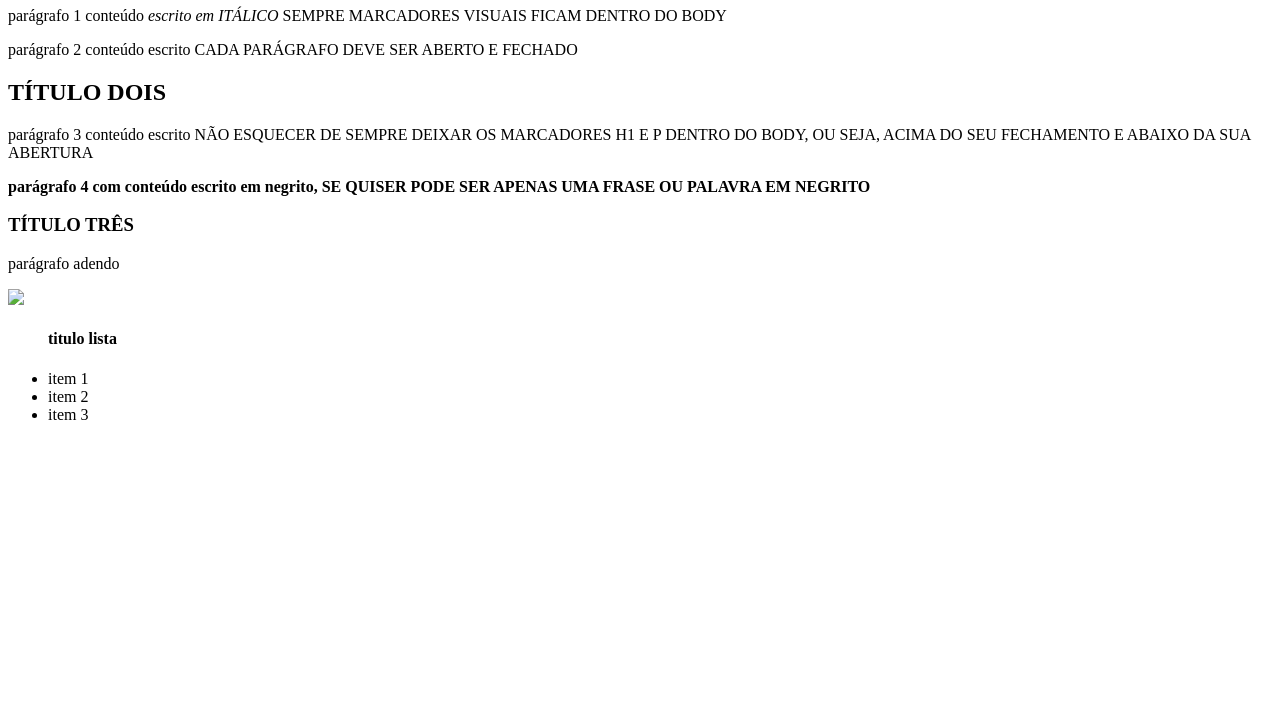
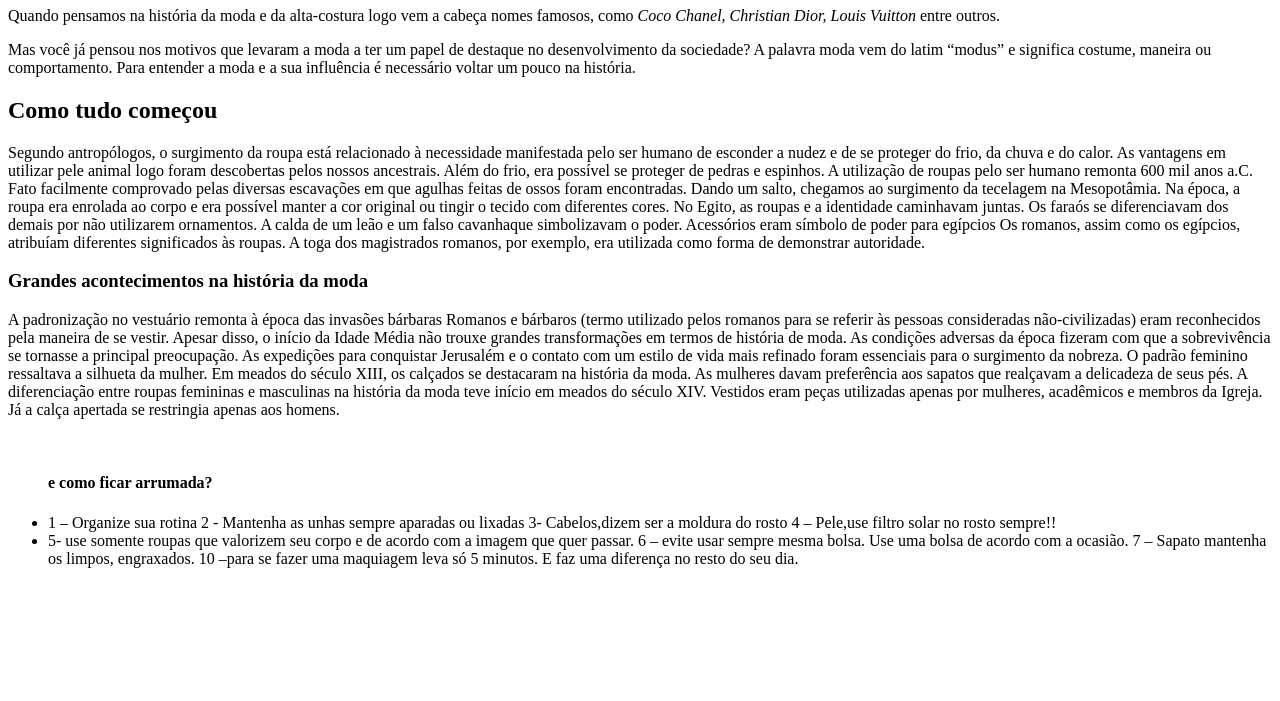
Before and after one commit to Dudax1/pensamentocomputacional2023, a plain HTML site: page index.html in a window 1280 px wide. Shown: the part 99-800 px from the top of the page. Drawn offline with Linux system fonts and the light colour scheme.

Commit message:
Update index.html

```diff
--- a/index.html
+++ b/index.html
@@ -4,8 +4,8 @@
     <meta charset="UTF-8">
     <meta http-equiv="X-UA-Compatible" content="IE=edge">
     <meta name="viewport" content="width=device-width, initial-scale=1.0">
-    <title>título estrutural que aparece na aba do navegador</title>
-    <link rel="stylesheet" href="isabela.css">
+    <title>historia da moda</title>
+    <link rel="stylesheet" href="maria.css">
 </head>
 
 <body>
@@ -14,22 +14,58 @@
 <a href="produtos.html"> produtos </a>
         <a href="link contato"> contato </a>
     </header>
-    <h1> titulo 1 principal do BODY, título visual </h1>
-    <p class="unicornio"> parágrafo 1 conteúdo <em>escrito em ITÁLICO</em> SEMPRE MARCADORES VISUAIS FICAM DENTRO DO BODY</p>
-<p class="brilho"> parágrafo 2 conteúdo escrito CADA PARÁGRAFO DEVE SER ABERTO E FECHADO</p>
-    <h2> TÍTULO DOIS </h2>
-<p> parágrafo 3 conteúdo escrito NÃO ESQUECER DE SEMPRE DEIXAR OS MARCADORES H1 E P DENTRO DO BODY, OU SEJA, ACIMA DO SEU FECHAMENTO E ABAIXO DA SUA ABERTURA </p>
-<p> <strong> parágrafo 4 com conteúdo escrito em negrito, SE QUISER PODE SER APENAS UMA FRASE OU PALAVRA EM NEGRITO </strong> </p>
-    <h3> TÍTULO TRÊS</h3>
-    <p>parágrafo adendo</p>
+    <h1> MODA</h1>
+    <p class="unicornio"> Quando pensamos na história da moda e da alta-costura logo vem a cabeça nomes famosos, como <em> Coco Chanel, Christian Dior, Louis Vuitton </em> entre outros.</p>
+<p class="brilho"> Mas você já pensou nos motivos que levaram a moda a ter um papel de destaque no desenvolvimento da sociedade?
+    A palavra moda vem do latim “modus” e significa costume, maneira ou comportamento.
+
+    Para entender a moda e a sua influência é necessário voltar um pouco na história. </p>
+
+    <h2> Como tudo começou</h2>
+
+    <p>Segundo antropólogos, o surgimento da roupa está relacionado à necessidade manifestada pelo ser humano de esconder a nudez e de se proteger do frio, da chuva e do calor.
+
+        As vantagens em utilizar pele animal logo foram descobertas pelos nossos ancestrais. Além do frio, era possível se proteger de pedras e espinhos.
+
+        A utilização de roupas pelo ser humano remonta 600 mil anos a.C. Fato facilmente comprovado pelas diversas escavações em que agulhas feitas de ossos foram encontradas.
+
+        Dando um salto, chegamos ao surgimento da tecelagem na Mesopotâmia. Na época, a roupa era enrolada ao corpo e era possível manter a cor original ou tingir o tecido com diferentes cores.
+
+        No Egito, as roupas e a identidade caminhavam juntas. Os faraós se diferenciavam dos demais por não utilizarem ornamentos. A calda de um leão e um falso cavanhaque simbolizavam o poder.
+
+        Acessórios eram símbolo de poder para egípcios
+
+        Os romanos, assim como os egípcios, atribuíam diferentes significados às roupas. A toga dos magistrados romanos, por exemplo, era utilizada como forma de demonstrar autoridade.  </p>
+
+    <h3>Grandes acontecimentos na história da moda</h3>
+    <p>  A padronização no vestuário remonta à época das invasões bárbaras Romanos e bárbaros (termo utilizado pelos romanos para se referir às pessoas consideradas não-civilizadas) eram reconhecidos pela maneira de se vestir.
+
+        Apesar disso, o início da Idade Média não trouxe grandes transformações em termos de história de moda.
+
+        As condições adversas da época fizeram com que a sobrevivência se tornasse a principal preocupação.
+
+        As expedições para conquistar Jerusalém e o contato com um estilo de vida mais refinado foram essenciais para o surgimento da nobreza. O padrão feminino ressaltava a silhueta da mulher.
+
+        Em meados do século XIII, os calçados se destacaram na história da moda. As mulheres davam preferência aos sapatos que realçavam a delicadeza de seus pés.
+
+        A diferenciação entre roupas femininas e masculinas na história da moda teve início em meados do século XIV. Vestidos eram peças utilizadas apenas por mulheres, acadêmicos e membros da Igreja. Já a calça apertada se restringia apenas aos homens. </p>
     <div class="imagemcentralizada">
-<img class="imagem1" src="abertura.webp">
+<img class="imagem1" src=" ">
     </div>
 <ul>
-    <h4> titulo lista</h4>
-    <li class="lista"> item 1</li>
-    <li class="lista"> item 2</li>
-    <li class="lista"> item 3</li>
+    <h4> e como ficar arrumada?</h4>
+    <li class="lista"> 1 – Organize sua rotina
+        2 - Mantenha as unhas sempre aparadas ou lixadas
+        3- Cabelos,dizem ser a moldura do rosto
+        4 – Pele,use filtro solar no rosto sempre!!
+
+
+    </li>
+    <li class="lista">5- use somente roupas que valorizem seu corpo e de acordo com a imagem que quer passar.
+        6 –  evite usar sempre mesma bolsa. Use uma bolsa de acordo com a ocasião.
+        7 – Sapato mantenha os limpos, engraxados.
+        10 –para se fazer uma maquiagem leva só 5 minutos. E faz uma diferença no resto do seu dia.
+    </li>
 </ul>
 </body>
 </html>
```
